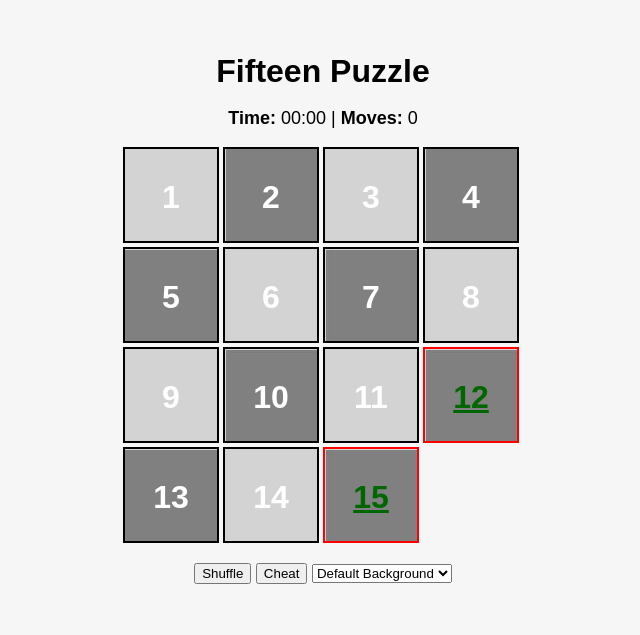
After one commit to mahmed50/Project2puzzle_V2, a PHP site: page /index.html in a window 1280 px wide. The commit adds this page. Shown: the top 635 px of the page, without its empty margins (317-957 px from the left). Run offline with PHP 8.4, Linux system fonts and the light colour scheme.

Commit message:
Add files via upload

```diff
--- /dev/null
+++ b/fifteen.js
@@ -0,0 +1,127 @@
+let timerInterval;
+let seconds = 0;
+let moves = 0;
+
+window.onload = function () {
+  const puzzleArea = document.getElementById("puzzlearea");
+  const timerDisplay = document.getElementById("timer");
+  const moveDisplay = document.getElementById("moveCounter");
+  const winMessage = document.getElementById("winMessage");
+
+  const tiles = [];
+  let emptyX = 3;
+  let emptyY = 3;
+
+  function updateTimer() {
+    seconds++;
+    const min = String(Math.floor(seconds / 60)).padStart(2, "0");
+    const sec = String(seconds % 60).padStart(2, "0");
+    timerDisplay.textContent = `${min}:${sec}`;
+  }
+
+  function startTimer() {
+    clearInterval(timerInterval);
+    seconds = 0;
+    timerInterval = setInterval(updateTimer, 1000);
+  }
+
+  function createTiles() {
+    puzzleArea.innerHTML = "";
+    tiles.length = 0;
+    for (let i = 0; i < 15; i++) {
+      const tile = document.createElement("div");
+      tile.className = "tile";
+      tile.innerText = i + 1;
+      tile.style.left = `${(i % 4) * 100}px`;
+      tile.style.top = `${Math.floor(i / 4) * 100}px`;
+      tile.style.backgroundImage = "url('background.jpg')";
+      tile.style.backgroundPosition = `-${(i % 4) * 100}px -${Math.floor(i / 4) * 100}px`;
+      puzzleArea.appendChild(tile);
+      tiles.push(tile);
+    }
+  }
+
+  function isMovable(x, y) {
+    return (Math.abs(emptyX - x) + Math.abs(emptyY - y) === 1);
+  }
+
+  function moveTile(tile, x, y, index) {
+    if (isMovable(x, y)) {
+      tile.style.left = `${emptyX * 100}px`;
+      tile.style.top = `${emptyY * 100}px`;
+      [emptyX, emptyY] = [x, y];
+      moves++;
+      moveDisplay.textContent = moves;
+      checkWin();
+    }
+  }
+
+  function highlightMovable() {
+    tiles.forEach((tile, i) => {
+      const x = i % 4;
+      const y = Math.floor(i / 4);
+      if (isMovable(x, y)) {
+        tile.classList.add("movablepiece");
+      } else {
+        tile.classList.remove("movablepiece");
+      }
+    });
+  }
+
+  function shuffle() {
+    for (let i = 0; i < 300; i++) {
+      const neighbors = tiles.map((_, i) => i).filter(i => isMovable(i % 4, Math.floor(i / 4)));
+      const rand = neighbors[Math.floor(Math.random() * neighbors.length)];
+      const tile = tiles[rand];
+      moveTile(tile, rand % 4, Math.floor(rand / 4), rand);
+    }
+    moves = 0;
+    moveDisplay.textContent = moves;
+    winMessage.textContent = "";
+    startTimer();
+  }
+
+  function cheat() {
+    tiles.forEach((tile, i) => {
+      tile.style.left = `${(i % 4) * 100}px`;
+      tile.style.top = `${Math.floor(i / 4) * 100}px`;
+    });
+    emptyX = 3;
+    emptyY = 3;
+    moves = 0;
+    moveDisplay.textContent = moves;
+    seconds = 0;
+    timerDisplay.textContent = "00:00";
+    winMessage.textContent = "Puzzle Solved (Cheated)";
+  }
+
+  function checkWin() {
+    const won = tiles.every((tile, i) => {
+      const x = parseInt(tile.style.left) / 100;
+      const y = parseInt(tile.style.top) / 100;
+      return x === i % 4 && y === Math.floor(i / 4);
+    });
+    if (won && emptyX === 3 && emptyY === 3) {
+      clearInterval(timerInterval);
+      winMessage.textContent = `You won! Time: ${timerDisplay.textContent}, Moves: ${moves}`;
+    }
+  }
+
+  document.getElementById("shuffleButton").onclick = shuffle;
+  document.getElementById("cheatButton").onclick = cheat;
+  document.getElementById("backgroundSelector").onchange = function (e) {
+    const bg = e.target.value;
+    tiles.forEach((tile, i) => {
+      tile.style.backgroundImage = `url('${bg}')`;
+      tile.style.backgroundPosition = `-${(i % 4) * 100}px -${Math.floor(i / 4) * 100}px`;
+    });
+  };
+
+  createTiles();
+  highlightMovable();
+
+  puzzleArea.addEventListener("mouseover", highlightMovable);
+  tiles.forEach((tile, i) => {
+    tile.onclick = () => moveTile(tile, i % 4, Math.floor(i / 4), i);
+  });
+};
--- /dev/null
+++ b/index.html
@@ -0,0 +1,28 @@
+<!DOCTYPE html>
+<html lang="en">
+<head>
+  <meta charset="UTF-8" />
+  <meta name="viewport" content="width=device-width, initial-scale=1.0"/>
+  <title>Fifteen Puzzle</title>
+  <link rel="stylesheet" href="style.css" />
+</head>
+<body>
+  <h1>Fifteen Puzzle</h1>
+  <div id="stats">
+    <p><strong>Time:</strong> <span id="timer">00:00</span> | <strong>Moves:</strong> <span id="moveCounter">0</span></p>
+  </div>
+  <div id="puzzlearea"></div>
+  <div class="controls">
+    <button id="shuffleButton">Shuffle</button>
+    <button id="cheatButton">Cheat</button>
+    <select id="backgroundSelector">
+      <option value="background.jpg">Default Background</option>
+      <option value="nature.jpg">Nature</option>
+      <option value="space.jpg">Space</option>
+      <option value="city.jpg">City</option>
+    </select>
+  </div>
+  <p id="winMessage"></p>
+  <script src="fifteen.js"></script>
+</body>
+</html>
--- a/style.css
+++ b/style.css
@@ -1,22 +1,47 @@
-
 body {
-    font-family: Arial, sans-serif;
-    text-align: center;
+  font-family: Arial, sans-serif;
+  text-align: center;
+  background-color: #f6f6f6;
+  margin: 0;
+  padding: 2em;
 }
-.puzzle-area {
-    display: grid;
-    grid-template-columns: repeat(4, 60px);
-    grid-gap: 5px;
-    justify-content: center;
-    margin: 20px auto;
+h1 {
+  margin-bottom: 0.5em;
 }
-.tile button {
-    width: 60px;
-    height: 60px;
-    font-size: 20px;
+#puzzlearea {
+  width: 400px;
+  height: 400px;
+  margin: 1em auto;
+  position: relative;
 }
-.tile .empty {
-    width: 60px;
-    height: 60px;
-    background-color: #ccc;
+.tile {
+  width: 96px;
+  height: 96px;
+  line-height: 96px;
+  border: 2px solid black;
+  position: absolute;
+  font-size: 32px;
+  font-weight: bold;
+  color: white;
+  text-align: center;
+  box-sizing: border-box;
+  background-size: 400px 400px;
 }
+.movablepiece {
+  border-color: red;
+  text-decoration: underline;
+  color: #006600;
+  cursor: pointer;
+}
+.controls {
+  margin-top: 1em;
+}
+#stats {
+  margin-top: 1em;
+  font-size: 18px;
+}
+#winMessage {
+  font-size: 20px;
+  color: green;
+  margin-top: 1em;
+}
```
